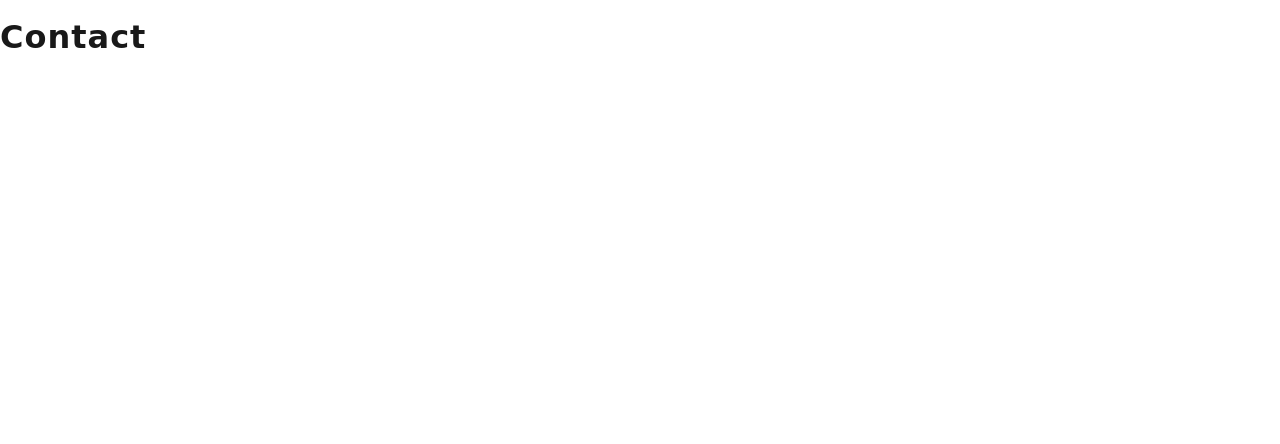
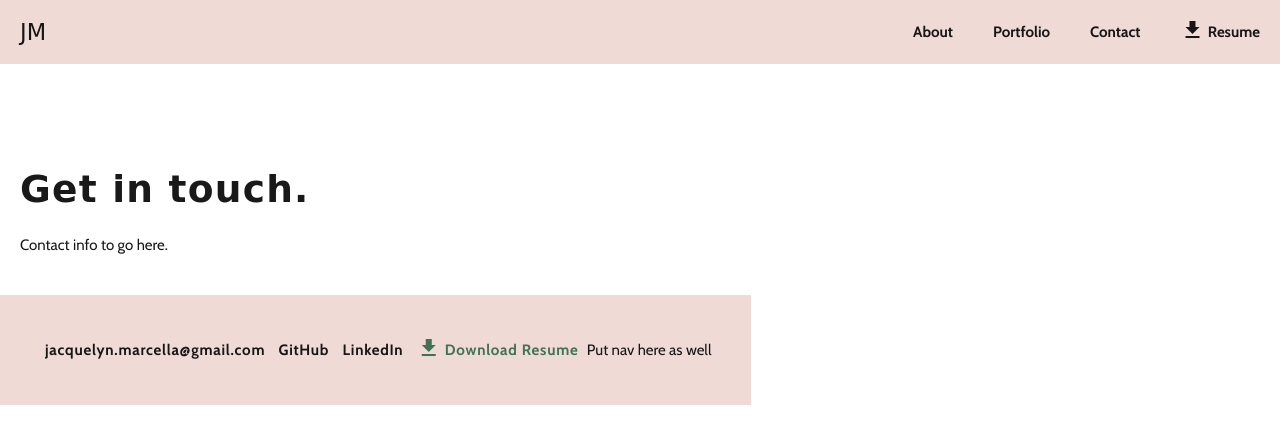
Before and after one commit to jacquelynmarcella/portfolio, a plain HTML site: page contact.html in a window 1280 px wide. Drawn offline with nearby package versions, Linux system fonts and the light colour scheme; a web font is replaced by a local one.

Commit message:
Adding more pages in

```diff
--- a/contact.html
+++ b/contact.html
@@ -5,11 +5,46 @@
     <meta name="viewport" content="width=device-width, initial-scale=1">
 	<title>Jacquelyn Marcella | Front End Developer</title>
 	<link rel="stylesheet" href="https://ajax.googleapis.com/ajax/libs/jqueryui/1.12.1/themes/smoothness/jquery-ui.css">
-	<link href="https://fonts.googleapis.com/css?family=Cabin:400,400i,700|Shrikhand" rel="stylesheet">
+	<link href="https://fonts.googleapis.com/icon?family=Material+Icons" rel="stylesheet">
+	<link rel="stylesheet" href="https://cdnjs.cloudflare.com/ajax/libs/materialize/0.100.2/css/materialize.min.css">
+	<link href="https://fonts.googleapis.com/css?family=Cabin:400,400i,700|Raleway:900,900i|Shrikhand" rel="stylesheet">
 	<link rel="stylesheet" type="text/css" href="css/style.css">
 </head>
 <body>
-	<h1>Contact</h1>
-
+	<!-- <div class="navbar-fixed"> -->
+		<nav>
+			<div class="nav-wrapper">
+				<a href="index.html" class="nav-link logo">JM</a>
+				<a href="#" data-activates="mobile-demo" class="button-collapse nav-link"><i class="material-icons">menu</i></a>
+				<ul id="nav-mobile" class="right hide-on-med-and-down">
+					<li><a href="about.html">About</a></li>
+					<li><a href="portfolio.html">Portfolio</a></li>
+					<li><a href="contact.html">Contact</a></li>
+					<li><a href="contact.html" class="grn-text"><i class="material-icons">file_download</i> Resume</a></li>
+				</ul>
+				<ul class="side-nav" id="mobile-demo">
+					<li><a href="about.html">About</a></li>
+					<li><a href="portfolio.html">Portfolio</a></li>
+					<li><a href="contact.html">Contact</a></li>
+					<li><a href="contact.html" class="grn-text">Download Resume</a></li>
+	      		</ul>
+			</div>
+		</nav>
+	<!-- </div> -->
+	<br><br>
+	<div class="section">
+		<h3>Get in touch.</h3>
+		<p>Contact info to go here.</p>
+	</div>
+	<footer>
+		<a href="contact.html">jacquelyn.marcella@gmail.com</a>
+		<a href="https://github.com/jacquelynmarcella">GitHub</a>
+		<a href="https://www.linkedin.com/in/jmarcella/">LinkedIn</a>
+		<a href="contact.html" class="grn-text"><i class="material-icons">file_download</i> Download Resume</a>
+		Put nav here as well
+	</footer>
+	<script src="https://ajax.googleapis.com/ajax/libs/jquery/3.2.1/jquery.min.js"></script>
+	<script src="https://cdnjs.cloudflare.com/ajax/libs/materialize/0.100.2/js/materialize.min.js"></script>
+	<script src="js/script.js" type="text/javascript"></script>
 </body>
 </html>
```
Also changed, not shown: portfolio.html (+59 -3 lines).
